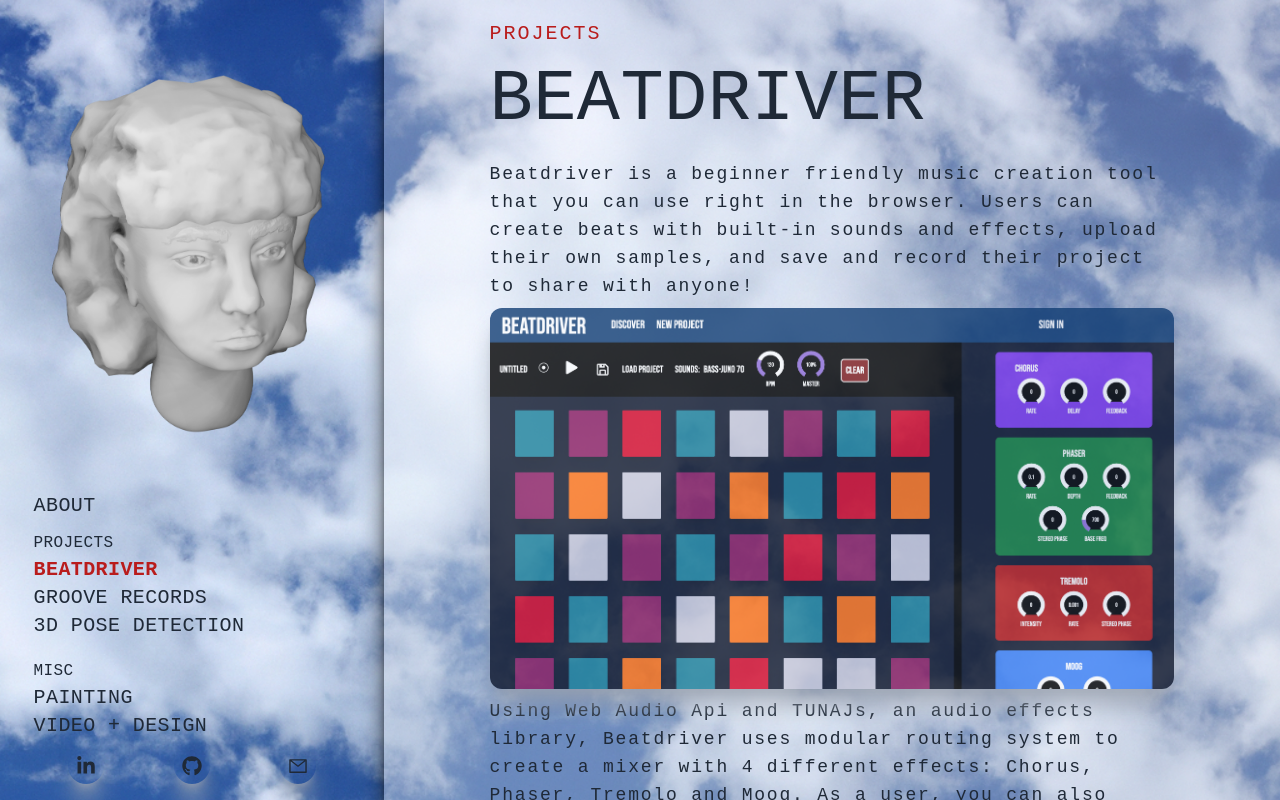
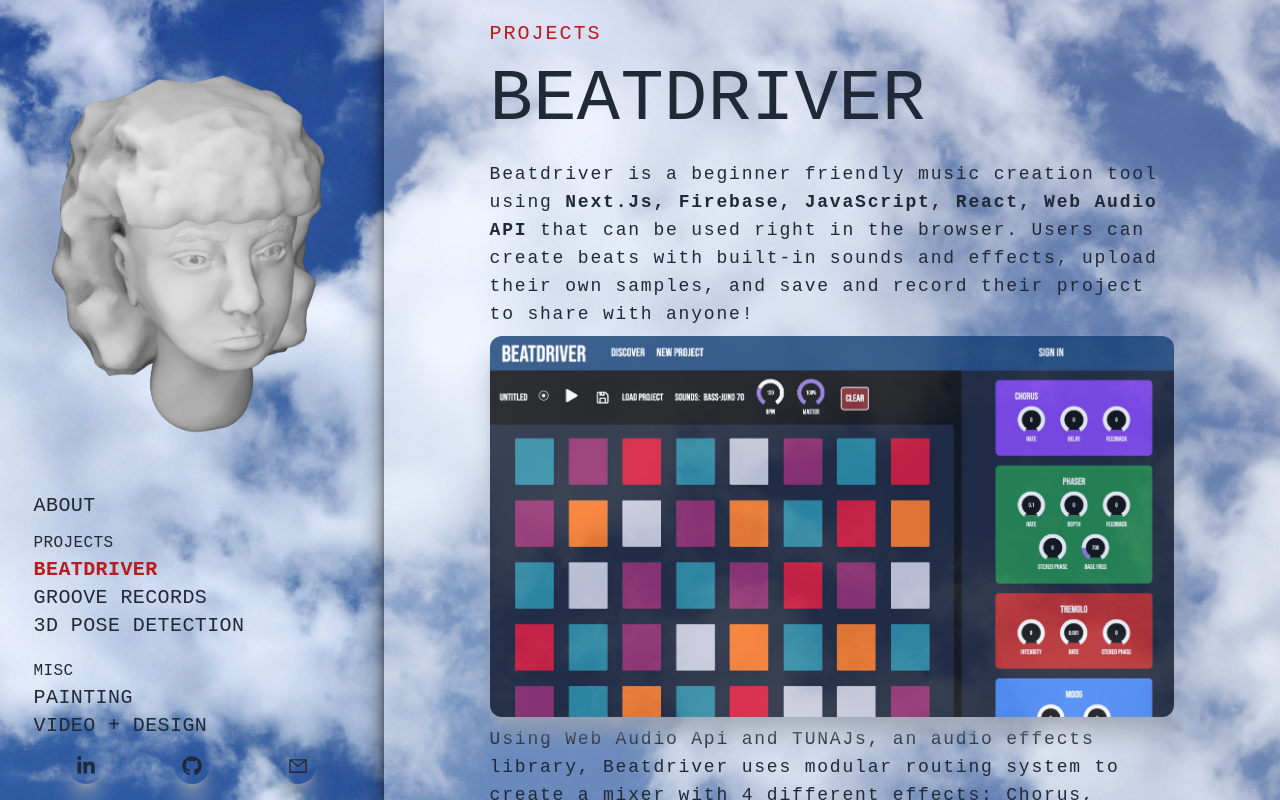
Before and after one commit to idakam/portfolio, a Next.js app: page /projects/beatdriver in a window 1280 px wide. Built offline with nearby package versions, Linux system fonts and the light colour scheme.

Commit message:
project descriptions

```diff
--- a/src/pages/projects/beatdriver.jsx
+++ b/src/pages/projects/beatdriver.jsx
@@ -8,8 +8,18 @@ const Beatdriver = () => {
       type="Projects"
       title="Beatdriver"
       projectImg={projectImg}
-      p1="Beatdriver is a beginner friendly music creation tool that you can use right in the browser. Users can create beats with built-in sounds and effects, upload their own samples, and save and record their project to share with anyone!"
-      p2="Using Web Audio Api and TUNAJs, an audio effects library, Beatdriver uses modular routing system to create a mixer with 4 different effects: Chorus, Phaser, Tremolo and Moog. As a user, you can also browse a Discover page showcasing all saved creations, complete with visual previews of board states."
+      p1={
+        <p>
+          Beatdriver is a beginner friendly music creation tool using{" "}
+          <span className="font-bold">
+            Next.Js, Firebase, JavaScript, React, Web Audio API
+          </span>{" "}
+          that can be used right in the browser. Users can create beats with
+          built-in sounds and effects, upload their own samples, and save and
+          record their project to share with anyone!
+        </p>
+      }
+      p2="Using Web Audio Api and TUNAJs, an audio effects library, Beatdriver uses modular routing system to create a mixer with 4 different effects: Chorus, Phaser, Tremolo and Moog. User's can save their creations and browse through the Discover page showcasing other user's saved creations."
       deployed="https://beatdriver.vercel.app"
       github="https://github.com/FC-TEAM-VISA/beatdriver"
     />
--- a/src/pages/projects/grooverecords.jsx
+++ b/src/pages/projects/grooverecords.jsx
@@ -10,8 +10,19 @@ const VinylShop = () => {
       type="Projects"
       title="The Groove Records"
       projectImg={projectImg}
-      p1="Groove Records is an e-commerce website using the PERN stack and Material UI. It has various features for adding, increasing/decreasing, and removing items from the cart. Visitors can look through product, filter products by searching and add them to their cart. Visitors can also create an account to edit and finalize their orders. The code allows visitors a persistent cart that they can revisit and pick up Users can also view their order and purchase history as well as update their information. The code also features administrator features where if an administrator logs in, they have full rights to make backend requests to add, edit, and remove products as well as view all user information."
-      p2="Using Web Audio Api and TUNAJs, an audio effects library, Beatdriver uses modular routing system to create a mixer with 4 different effects: Chorus, Phaser, Tremolo and Moog. As a user, you can also browse a Discover page showcasing all saved creations, complete with visual previews of board states."
+      p1={
+        <p>
+          Groove Records is an RESTful e-commerce website using {""}
+          <span className="font-bold">
+            React, PostgreSQL, Node.Js, Express and Material UI
+          </span>
+          . Visitors can look through the product inventory, filter products by
+          searching and add them to their cart.
+        </p>
+      }
+      p2="Visitors can also create an
+          account to edit and finalize their orders through token-based
+          authentication and password-hashing via JSON-web-token. Administrator accounts can update product inventory and access user data though gatekeeping middleware."
       github="https://github.com/vinylShopFSA/vinylGraceShopper"
     />
   );
--- a/src/pages/projects/posedetection.jsx
+++ b/src/pages/projects/posedetection.jsx
@@ -10,7 +10,19 @@ const PoseDetection = () => {
       type="Projects"
       title="3D Pose Detection"
       projectImg={projectImg}
-      p1="Coming soon.."
+      p1={
+        <p>
+          This project was created to explore the realm of human-computer
+          interaction. Using{" "}
+          <span className="font-bold">
+            Three.Js, Tensorflow.Js, and BlazePose, p5.JS
+          </span>
+          , I created an interactive interface where elements of the room change
+          in real-time based on a user’s body positions through webcam video
+          capture. In order to render web-based GUIs, I created a 3D model in
+          Blender and imported it into Three.Js to render web-based GUI assets.
+        </p>
+      }
       github="https://github.com/idakam/interactiveRoom"
     />
   );
```
